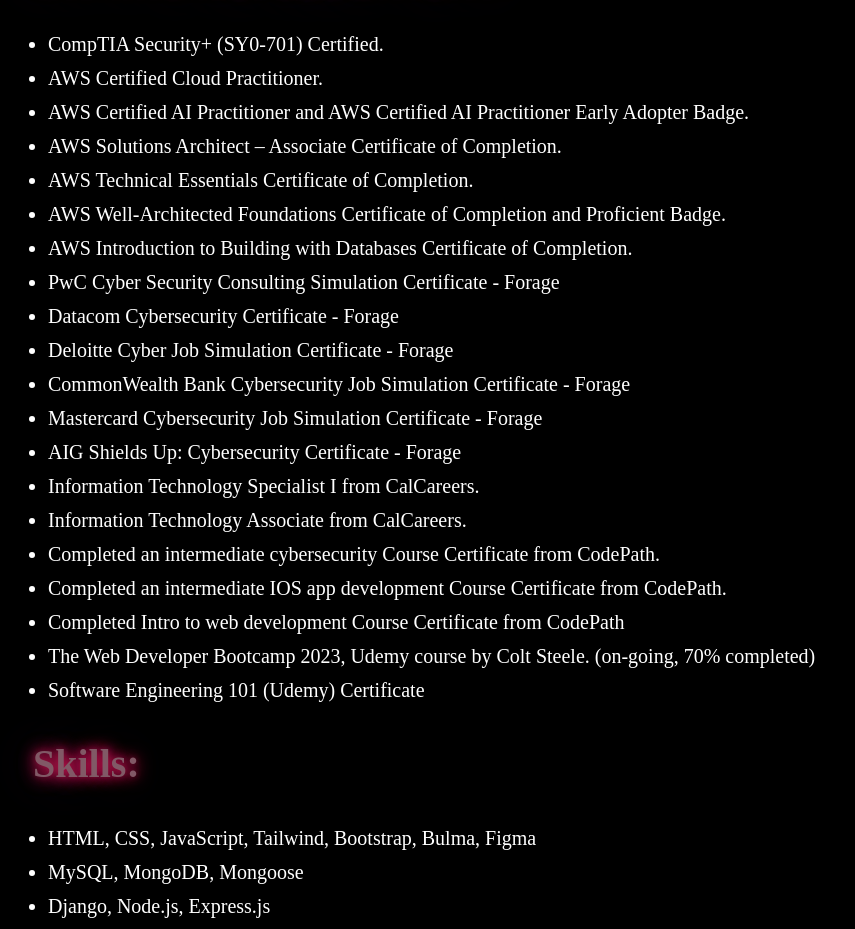
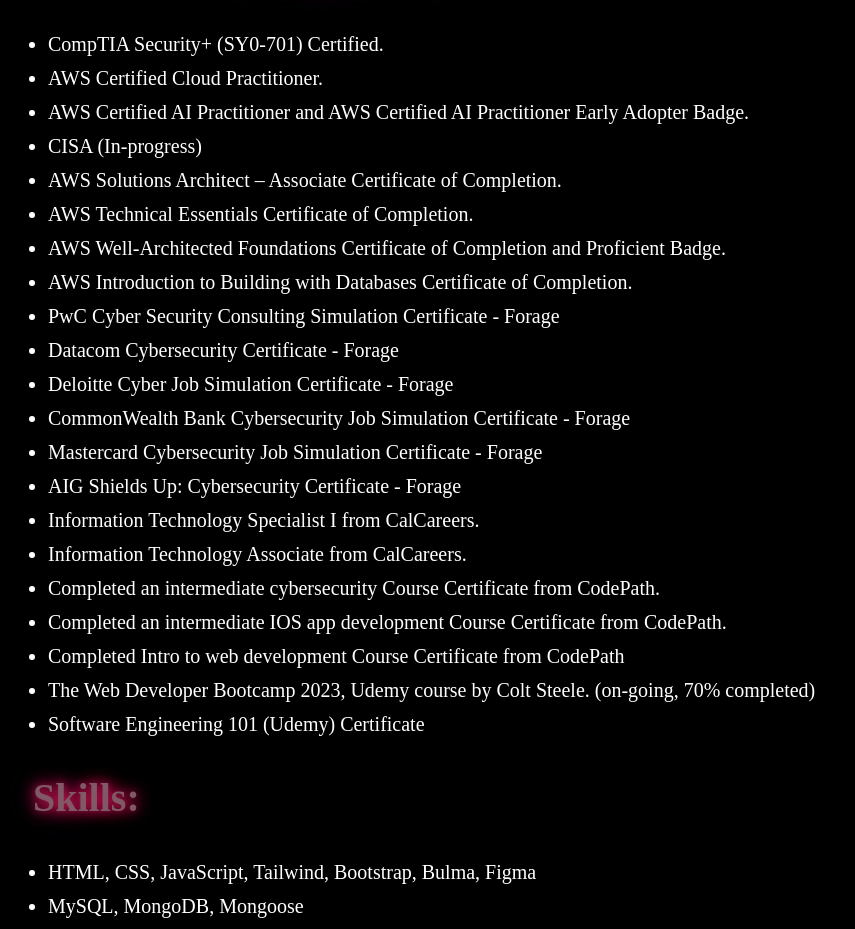
Before and after one commit to Shahedj/portfolio, a plain HTML site: page index.html in a window 1280 px wide. Shown: the part 1380-2309 px from the top of the page, without its empty margins (0-855 px from the left). Drawn offline with Linux system fonts and the light colour scheme.

Commit message:
Added more cyber labs that was done, details, and more certification, and a project section.

```diff
--- a/index.html
+++ b/index.html
@@ -79,6 +79,7 @@
          <li class="list">CompTIA Security+ (SY0-701) Certified.</li>
         	 <li class="list">AWS Certified Cloud Practitioner.</li>
         	 <li class="list">AWS Certified AI Practitioner and AWS Certified AI Practitioner Early Adopter Badge.</li>
+             <li class="list">CISA (In-progress)</li>
              <li class="list">AWS Solutions Architect – Associate Certificate of Completion.</li>
              <li class="list">AWS Technical Essentials Certificate of Completion.</li>
              <li class="list">AWS Well-Architected Foundations Certificate of Completion and Proficient Badge.</li>
```
